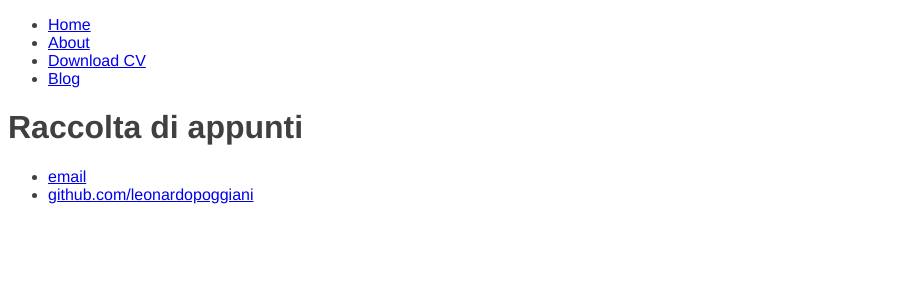
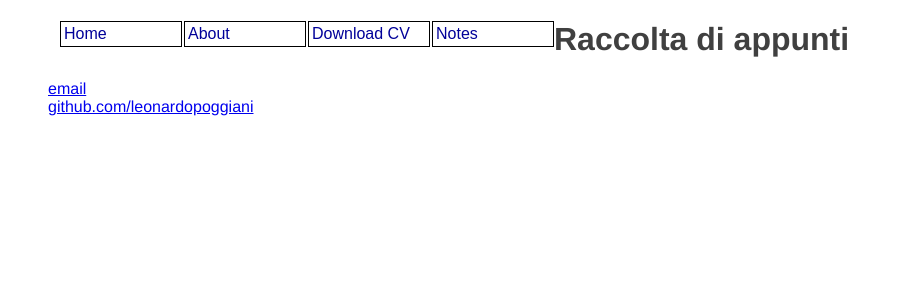
Before and after one commit to leonardopoggiani/leonardopoggiani.github.io, a Jekyll site: the page built from notes/index.html, in a window 1280 px wide. Shown: the top 300 px of the page, without its empty margins (0-900 px from the left). Built offline with Jekyll 4.4.1, drawn with Linux system fonts in a browser that asks for light colours.

Commit message:
adding new notes section

```diff
--- a/_layouts/default.html
+++ b/_layouts/default.html
@@ -4,19 +4,21 @@
     <title>{{ page.title }}</title>
 
     <link rel="stylesheet" type="text/css" href="/css/main.css">
+    <link rel="shortcut icon" type="image/x-icon" href="./img/favicon-16x16.png">
 
   </head>
 
 
   <body>
     <nav>
-    <ul>
+      <ul id="mainMenu">
         <li><a href="/">Home</a></li>
         <li><a href="/about">About</a></li>
-      <li><a href="CV_Leonardo_Poggiani.pdf" class="download" title="Download CV as PDF">Download CV</a>
-      <li><a href="/blog">Blog</a></li>
+        <li><a href="/cv/CV_Leonardo_Poggiani.pdf" class="download" title="Download CV as PDF"> Download CV </a></li>
+        <li><a href="/notes">Notes</a></li>
       </ul>
     </nav>
+
     <div class="container">
 
       {{ content }}
--- a/css/main.css
+++ b/css/main.css
@@ -22,137 +22,33 @@ body{
 
 .left{float: left;}
 
-/* li */
-.grades{
-  width: 960px;
-  margin: 0 auto;
-  padding-top: 10px;
-  position: relative;
-}
-.grades li{
-  border-top: 1px solid #d3d9d9;
-  clear: both;
-}
-.grades li:last-child{
-  border-bottom: 1px solid #d3d9d9;
-}
-/* progress bar */
-.course{
-  width: 815px;
-  height: 156px;
-  float: left;
-  background: white;
-}
-.course h3{
-  color: #396eb2;
-  font-weight: bold;
-  font-size: 20px;
-  padding: 14px 0;
-}
-.progress{
-  border-right: 1px solid #d3d9d9;
-  height: 78px;
-  /*background: pink;*/
-}
-.progress label{
-  font-size: 10px;
-  width: 40px;
-  height: 78px;
-  background: white;
-  display: block;
-  text-align: right;
-  vertical-align: center;
-  padding-right: 6px;
-  float: left;
-  margin-top: 27px;
-}
-.pts-bar{
-  width: 730px;
-  height: 24px;
-  background: #f3f3f3;
-  border: 1px solid #d3d9d9;
-  border-radius: 5px;
-  float: left;
-  margin-top: 26px;
-  position: relative;
-}
-.pts-earned{
-  height: 20px;
-  display: block;
-  margin: 2px;
-  border-radius: 3px;
-  position: absolute;
-  top: 0;
-  left: 0;
-}
-.pts-possible{
-  height: 20px;
-  display: block;
-  margin: 2px;
-  border-radius: 3px;
-  position: absolute;
-  top: 0;
-  left: 0;
-  background: #cacaca;
-}
-.pts-value{
-  width: 730px;
-  height: 18px;
-  margin-left: 50px;
-}
-.pts-value span{
-  font-size: 10px;
-  width: 33.3%;
-  padding-top: 4px
-}
-.pts-value span:nth-child(2){
-  text-align: center;
-}
-.pts-value span:last-child{
-  text-align: right;
+ol,ul {
+	list-style: none;
 }
 
-/* grade circle */
-.grade{
-  width: 144px;
-  height: 156px;
-  background: #fff;
-  /*background: #f6f6f6;*/
-  float: left;
+#mainMenu {
+	margin: 10px;
+	width: 900px;
+	font-family: sans-serif;
 }
-.title, .grade-percentage p{
-  text-align: center;
+
+#mainMenu li {
+	display:block;
+	width:120px;
+	float:left;
+	margin-left:2px;
+	border:1px solid #000;
 }
-.title{
-  padding-top: 22px;
-  color: #404040;
-  font-size: 12px;
+
+#mainMenu a {
+	display:block;
+	padding:3px;
+	text-decoration:none;
+	background-color:#fff;
+	color:#009;
 }
-.grade-circle{
-  width: 66px;
-  height: 66px;
-  border-radius: 66px;
-  position: relative;
-  margin: 0 auto;
-  margin-top: 20px;
+
+#mainMenu a:hover {
+	background-color:#009;
+	color:#fff;
 }
-.grade-percentage{
-  width: 50px;
-  height: 50px;
-  background: #f8f8f8;
-  border-radius: 50px;
-  position: absolute;
-  top: 8px;
-  left: 8px;
-  box-shadow: -1px 1px 2px rgba(0,0,0,0.3);
-}
-.grade-percentage p{
-  font-size: 26px;
-  font-weight: bold;
-  color: #404040;
-  margin-top: 13px
-}
-.grade-percentage p span{
-  font-size: 10px;
-  vertical-align: top;
-}
```
Also changed, not shown: img/favicon-16x16.png, notes/atom.xml (renamed from blog/atom.xml), notes/index.html (renamed from blog/index.html). Lines whose indentation alone changed are shown as unchanged.
